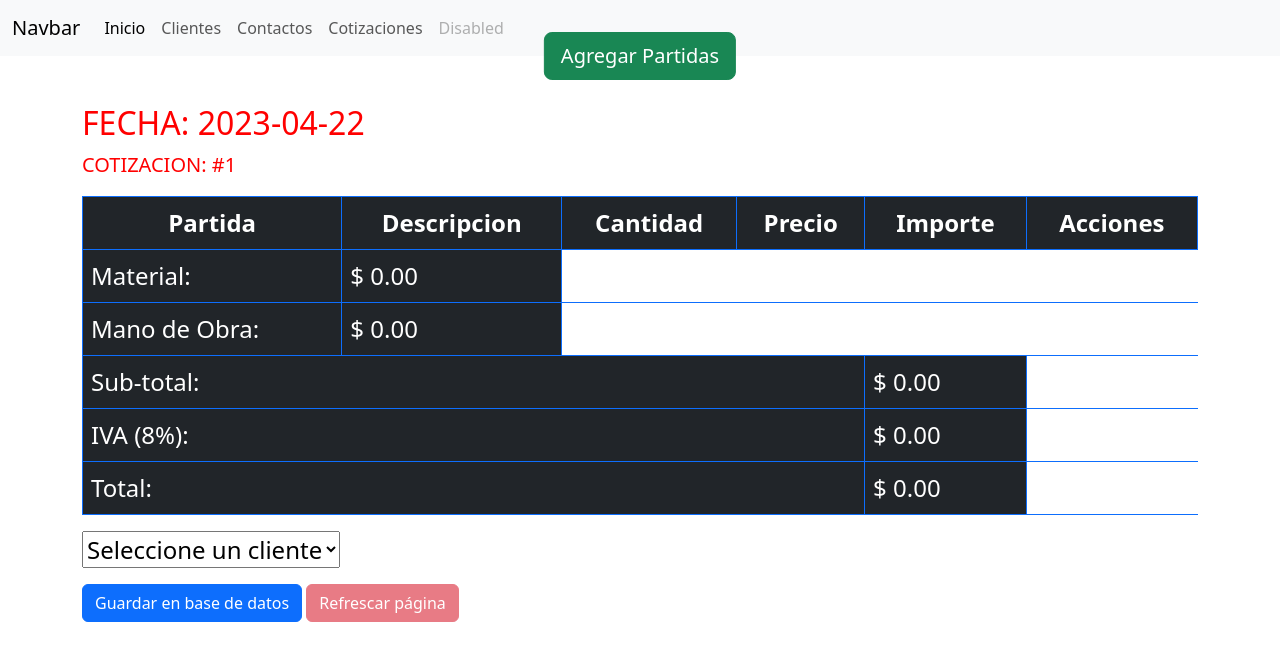
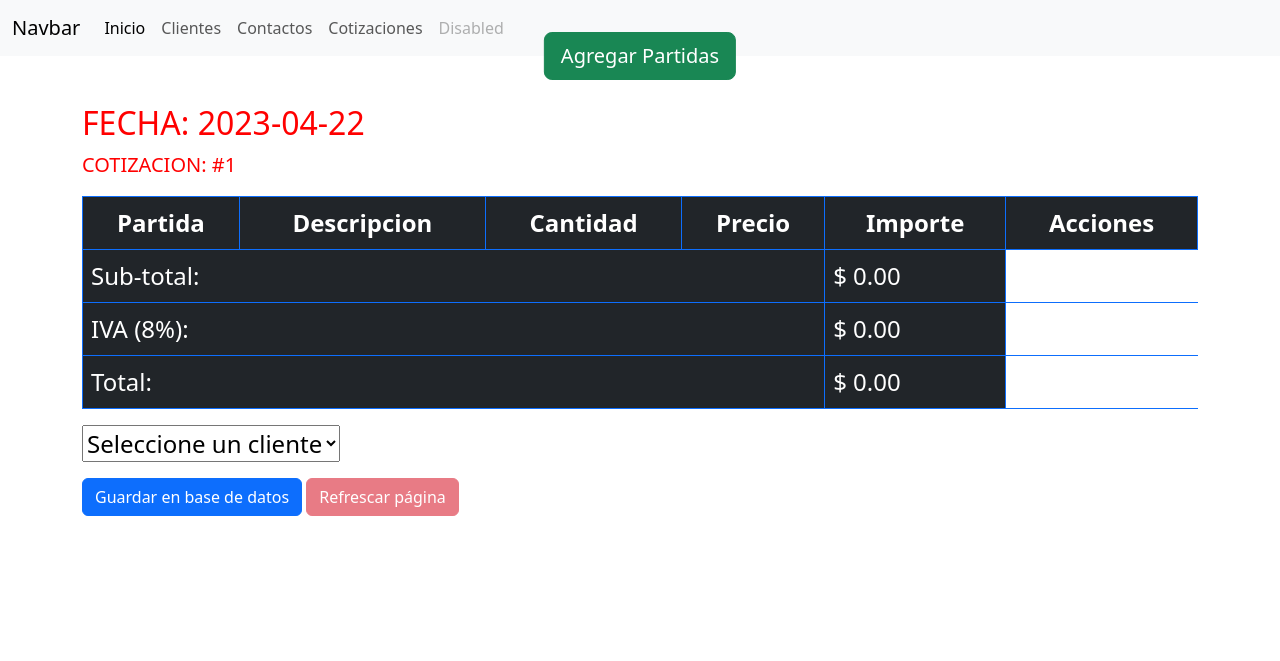
Before and after one commit to duvalink/ism2, a Flask app: page /cotizaciones in a window 1280 px wide. Shown: the top 661 px of the page. Run offline with Flask 3, Linux system fonts and the light colour scheme; data that the repository does not hold is empty; some libraries are stand-ins or nearby versions.

Commit message:
Ajustes menores en script de archivo cotizaciones.html, eliminando codigo innecesario

```diff
--- a/templates/cotizaciones.html
+++ b/templates/cotizaciones.html
@@ -80,14 +80,6 @@
                 <td>$ {{ '%0.2f' % cotizaciones[0].total if cotizaciones else '0.00' }}</td>
             </tr>
         </tfoot>
-        <tr>
-            <td>Material: </td>
-            <td>$ {{ '%0.2f' % cotizaciones[0].materiales if cotizaciones else '0.00' }}</td>
-        </tr>
-        <tr>
-            <td>Mano de Obra: </td>
-            <td>$ {{ '%0.2f' % cotizaciones[0].mano_obra if cotizaciones else '0.00' }}</td>
-        </tr>
     </table>
 
     <div class="select_cliente">
@@ -175,9 +167,6 @@
                     // Si la cotización se guardó correctamente, descarga el PDF y recarga la página
                     var response = JSON.parse(xhr.responseText);
 
-                    // Habilitar el botón de refrescar la página
-                    document.getElementById("refresh-page").disabled = false;
-
                     // Descargar el PDF
                     var link = document.createElement("a");
                     link.href = "/cotizaciones/descargar_cotizacion/" + response.id_presupuesto;
@@ -185,13 +174,6 @@
                     document.body.appendChild(link);
                     link.click();
                     document.body.removeChild(link);
-
-                    // Recargar la página con la tabla limpia
-                    setTimeout(function () {
-                        window.location.href = response.reload_url;
-                    }, 1000);
-                } else {
-                    alert("Error al guardar la cotización: " + xhr.responseText);
                 }
             }
         };
```
